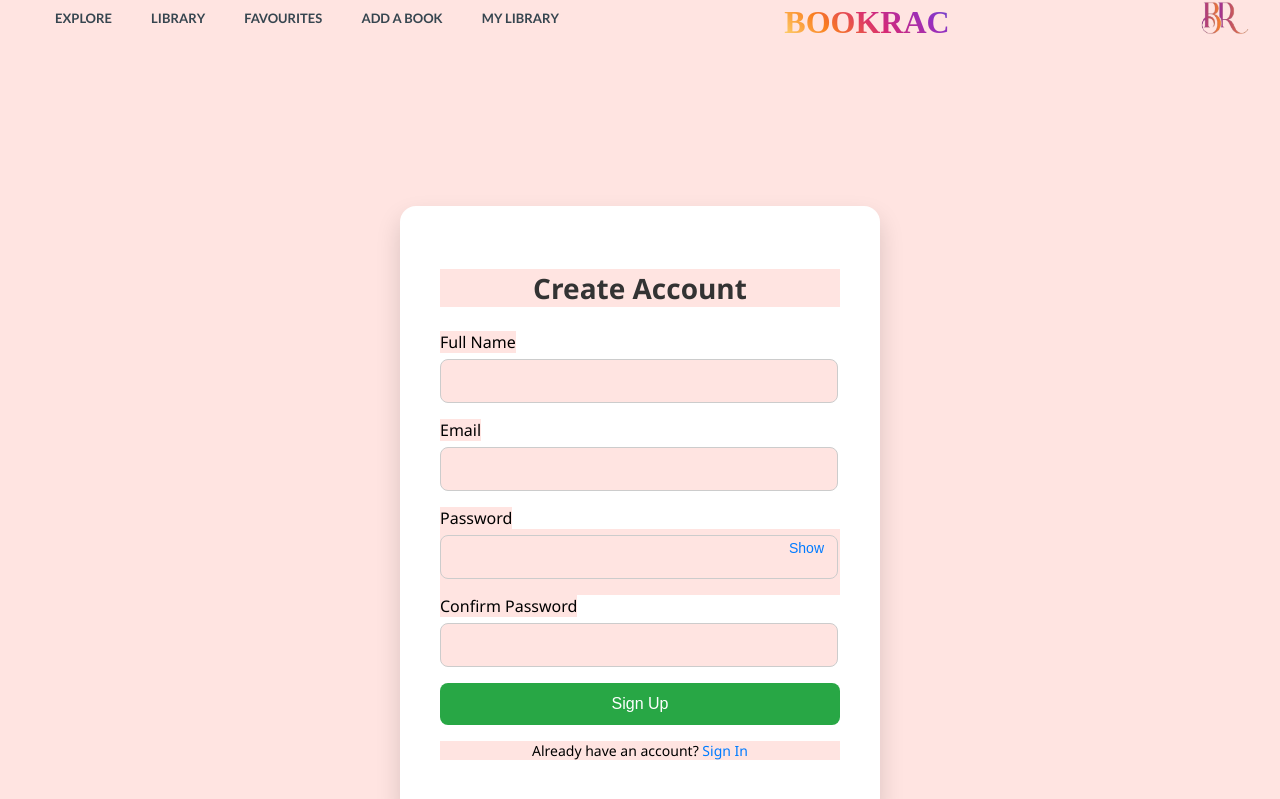
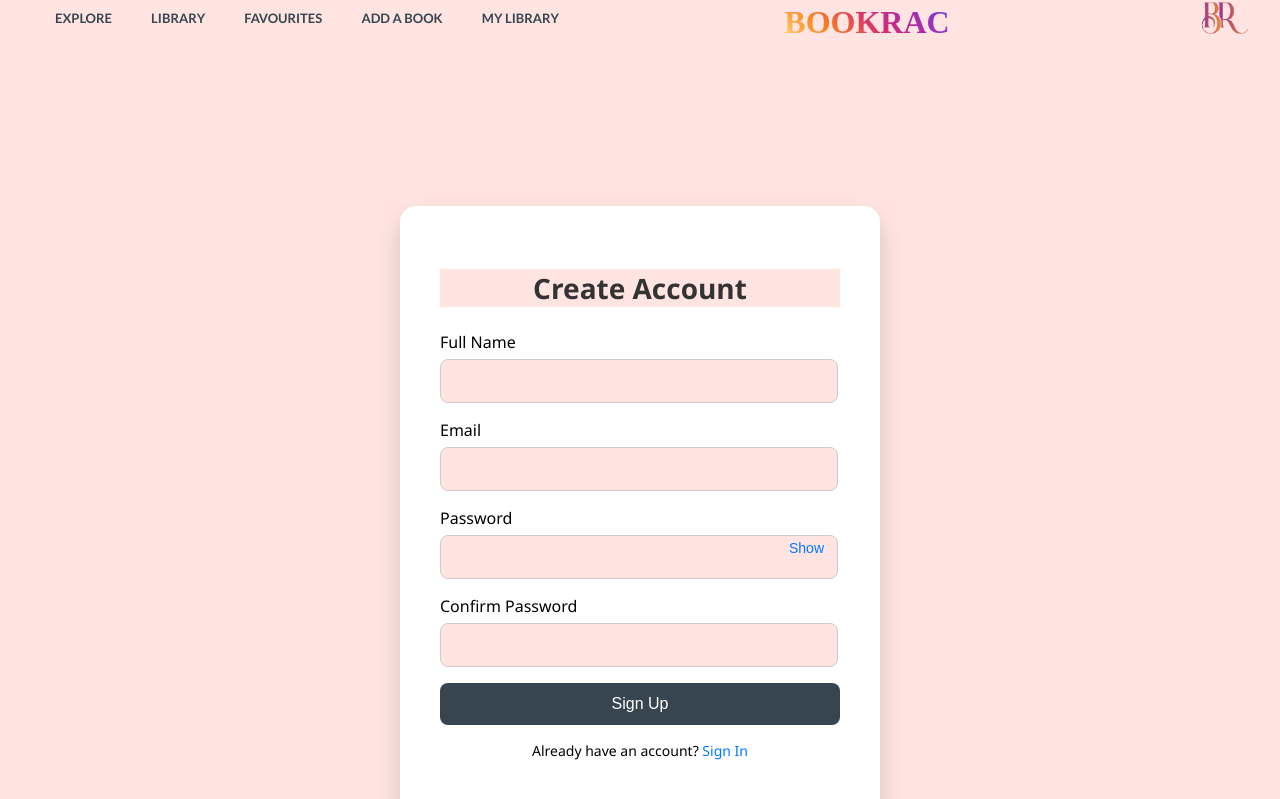
Before and after one commit to RAPHAELWAFULA/bookrecapp, a React (Create React App) app: page /signup in a window 1280 px wide. Shown: the top 799 px of the page. Built offline with nearby package versions, Linux system fonts and the light colour scheme; a web font is replaced by a local one.

Commit message:
complete front end

```diff
--- a/src/App.css
+++ b/src/App.css
@@ -7,10 +7,9 @@
 
 
 
-@media (max-width:970px){
+@media (max-width:800px){
   .explore1{
-
-    font-size: small;
+     font-size: small;
     box-shadow: none;
     display: flex;
     justify-content: center;
@@ -18,6 +17,7 @@
     padding: 20px;
     background-color: transparent;
     width: 100%;
+    margin-top: 400px;
 
 
   }
@@ -28,10 +28,10 @@
   /* border:  1px solid red; */
   width: 100%;
   background-color: transparent;
-  margin-top: 100px;
   display: flex;
   justify-content: center;
   align-items: center;
+  margin-top: 50px;
 
 
 }
@@ -66,6 +66,13 @@ padding: 50px;
   flex-direction: column;
 }
 
+.signin-container{
+  margin-top: 100px;
+}
+
+.signup-container{
+  margin-top: 150px;
+}
 
 }
 
@@ -77,10 +84,10 @@ padding: 50px;
   align-items: center;
   justify-content:flex-start;
   flex-direction: column;
-   margin-bottom: 200px;
+   /* margin-bottom: 200px; */
+   padding: 20px;
 
 
-  /* border: solid 1px red; */
 }
 
 .explore h1{
@@ -98,6 +105,7 @@ padding: 50px;
   flex-direction: row;
   box-shadow: 0 6px 12px rgba(0, 0, 0, 0.15);
   margin: 40px;
+
 }
 .authentication {
   display: flex;
@@ -111,7 +119,7 @@ padding: 50px;
 }
 
 .signin {
-  background-color: #FFC0CB;
+  background-color: transparent;
   padding: 12px 24px;
   border: none;
   border-radius: 8px;
@@ -121,10 +129,10 @@ padding: 50px;
 
 }
 
+
 .signin a {
   text-decoration: none;
   color:	#36454F;
-  background-color: #FFC0CB;
   font-family:kaushan script ;
 
 }
@@ -135,7 +143,8 @@ padding: 50px;
 }
 
 
-.signup{  background-color: #FFC0CB;
+.signup{
+   /* background-color: #FFC0CB; */
   padding: 12px 24px;
   border: none;
   border-radius: 8px;
@@ -148,7 +157,6 @@ padding: 50px;
 .signup a{
   text-decoration: none;
   color: 	#36454F;
-  background-color: #FFC0CB;
   font-family:kaushan script ;
 }
 
@@ -164,12 +172,14 @@ padding: 50px;
   /* border: double 3px red; */
   border-radius: 50%;
   background-color: #FFC0CB;
+  margin: 10px;
 }
 .about{
   /* border:1px solid #FF6EC7; */
   font-family: lato;
   font-size: large;
   color: 	#36454F;
+
 }
 
 
--- a/src/components/navbar.css
+++ b/src/components/navbar.css
@@ -79,8 +79,6 @@ font-size: 2rem;;
     align-items: center;
     flex-direction: column;
     margin-top:160px;
-    padding: 5%;
-
     box-shadow: 0 4px 10px rgba(0, 0, 0, 0.2);
   }
 
--- a/src/pages/AddBooks.css
+++ b/src/pages/AddBooks.css
@@ -44,9 +44,17 @@
   border: none;
   font-size: 16px;
   cursor: pointer;
+  transition: background 0.3s ease;
 }
 
 .book-form button:hover {
   background: linear-gradient(45deg, #feda75, #fa7e1e, #d62976, #962fbf, #4f5bd5);
   border-radius: 50px;
 }
+
+
+@media (max-width:970px){
+  .add-book-container {
+    margin-top: 150px;
+  }
+}
--- a/src/pages/Favorites.css
+++ b/src/pages/Favorites.css
@@ -24,3 +24,8 @@
   height: auto;
   border-radius: 4px;
 }
+@media (max-width:970px){
+  .favourites-container{
+    margin-top: 150px;
+  }
+}
--- a/src/pages/MyBooks.css
+++ b/src/pages/MyBooks.css
@@ -59,3 +59,10 @@
     transform: scale(1.1);
     transition: transform 0.2s ease;
   }
+
+
+  @media (max-width:970px){
+    .my-books-container{
+      margin-top: 150px;
+    }
+  }
--- a/src/pages/library.css
+++ b/src/pages/library.css
@@ -5,6 +5,13 @@
   display: grid;
   align-items: center;
   justify-content: center;
+}
+
+@media screen and (max-width: 800px){
+  .library-container {
+
+ margin-top: 150px;
+  }
 }
 
 /* Search bars */
--- a/src/pages/signin.css
+++ b/src/pages/signin.css
@@ -57,7 +57,7 @@ body {
   .signin-button {
     width: 100%;
     padding: 12px;
-    background-color: #007bff;
+    background-color: #36454F;
     color: white;
     font-size: 16px;
     border: none;
@@ -113,7 +113,7 @@ body {
   }
 
   .signup-link a {
-    color: #007bff;
+    color:#36454F;
     text-decoration: none;
   }
 
--- a/src/pages/signin.js
+++ b/src/pages/signin.js
@@ -29,9 +29,10 @@ const SignIn = ({ setIsAuthenticated }) => {
   return (
     <div className="signin-container">
       <form className="signin-form" onSubmit={handleSubmit}>
-        <h2 className="signin-title">Sign In</h2>
+        <h2 className="signin-title" >Sign In</h2>
 
-        <label>Email</label>
+        <label
+        style={{backgroundColor:"transparent"}}>Email</label>
         <input
           type="email"
           required
@@ -39,13 +40,15 @@ const SignIn = ({ setIsAuthenticated }) => {
           onChange={(e) => setEmail(e.target.value)}
         />
 
-        <label>Password</label>
-        <div className="password-field">
+        <label style={{backgroundColor:"transparent"}}>Password</label>
+        <div className="password-field" style={{backgroundColor:"transparent"}}>
           <input
+
             type={showPassword ? 'text' : 'password'}
             required
             value={password}
             onChange={(e) => setPassword(e.target.value)}
+
           />
           <button
             type="button"
@@ -58,8 +61,8 @@ const SignIn = ({ setIsAuthenticated }) => {
 
         <button type="submit" className="signin-button">Sign In</button>
 
-        <p className="signup-link">
-          Don't have an account? <a href="/signup">Sign up</a>
+        <p className="signup-link"style={{backgroundColor:"transparent"}}>
+          Don't have an account? <a href="/signup" style={{backgroundColor:"transparent"}}>Sign up</a>
         </p>
       </form>
     </div>
--- a/src/pages/signup.css
+++ b/src/pages/signup.css
@@ -58,7 +58,7 @@ body {
   .signup-button {
     width: 100%;
     padding: 12px;
-    background-color: #28a745;
+    background-color: #36454F;
     color: white;
     font-size: 16px;
     border: none;
--- a/src/pages/signup.js
+++ b/src/pages/signup.js
@@ -49,7 +49,7 @@ const SignUp = ({ setIsAuthenticated }) => {
       <form className="signup-form" onSubmit={handleSubmit}>
         <h2 className="signup-title">Create Account</h2>
 
-        <label>Full Name</label>
+        <label style={{backgroundColor:"transparent"}}>Full Name</label>
         <input
           type="text"
           name="name"
@@ -58,7 +58,7 @@ const SignUp = ({ setIsAuthenticated }) => {
           onChange={handleChange}
         />
 
-        <label>Email</label>
+        <label style={{backgroundColor:"transparent"}}>Email</label>
         <input
           type="email"
           name="email"
@@ -67,8 +67,8 @@ const SignUp = ({ setIsAuthenticated }) => {
           onChange={handleChange}
         />
 
-        <label>Password</label>
-        <div className="password-field">
+        <label style={{backgroundColor:"transparent"}}>Password</label>
+        <div className="password-field" style={{backgroundColor:"transparent"}}>
           <input
             type={showPassword ? 'text' : 'password'}
             name="password"
@@ -85,7 +85,7 @@ const SignUp = ({ setIsAuthenticated }) => {
           </button>
         </div>
 
-        <label>Confirm Password</label>
+        <label style={{backgroundColor:"transparent"}}>Confirm Password</label>
         <input
           type={showPassword ? 'text' : 'password'}
           name="confirmPassword"
@@ -96,8 +96,8 @@ const SignUp = ({ setIsAuthenticated }) => {
 
         <button type="submit" className="signup-button">Sign Up</button>
 
-        <p className="signin-link">
-          Already have an account? <a href="/signin">Sign In</a>
+        <p className="signin-link" style={{backgroundColor:"transparent"}}>
+          Already have an account? <a href="/signin" style={{backgroundColor:"transparent"}}>Sign In</a>
         </p>
       </form>
     </div>
```
